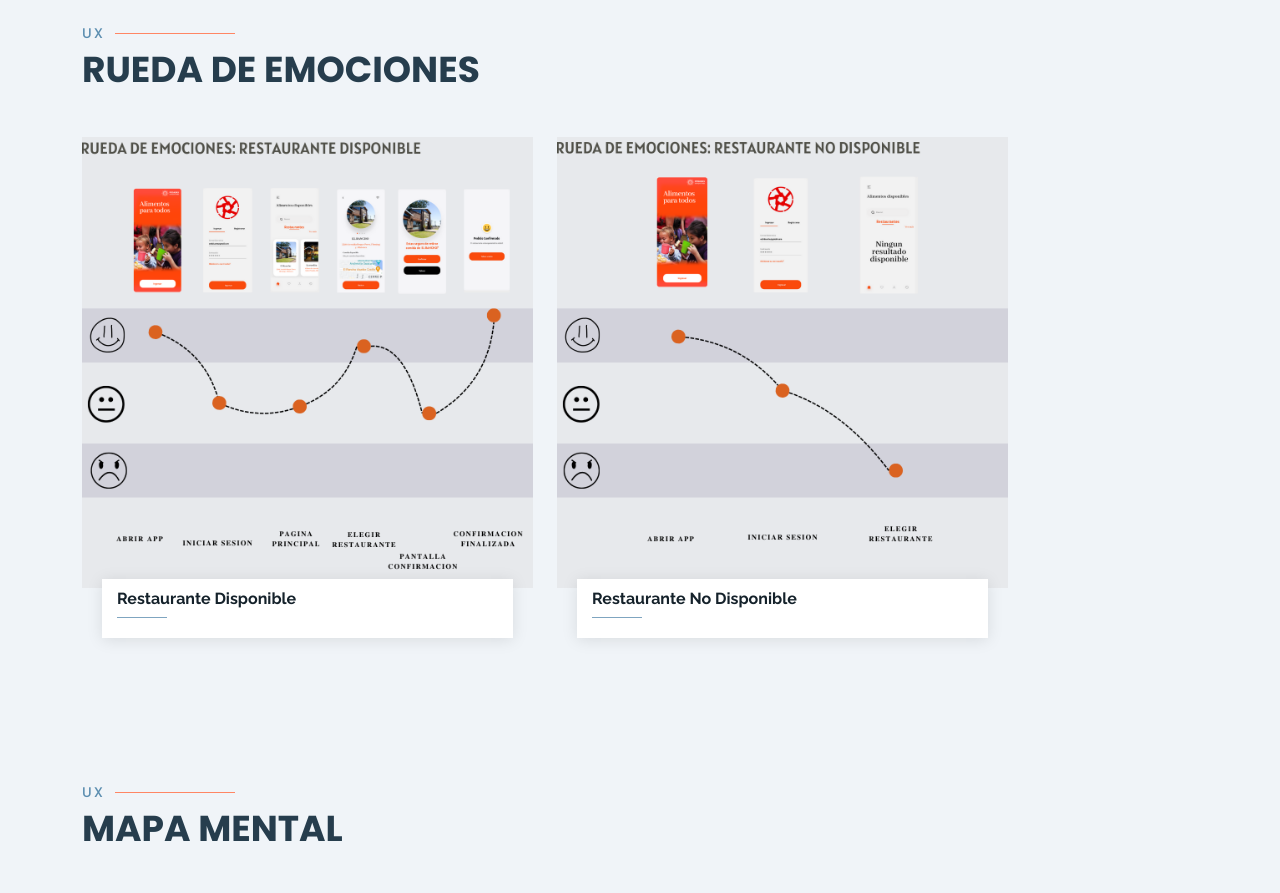
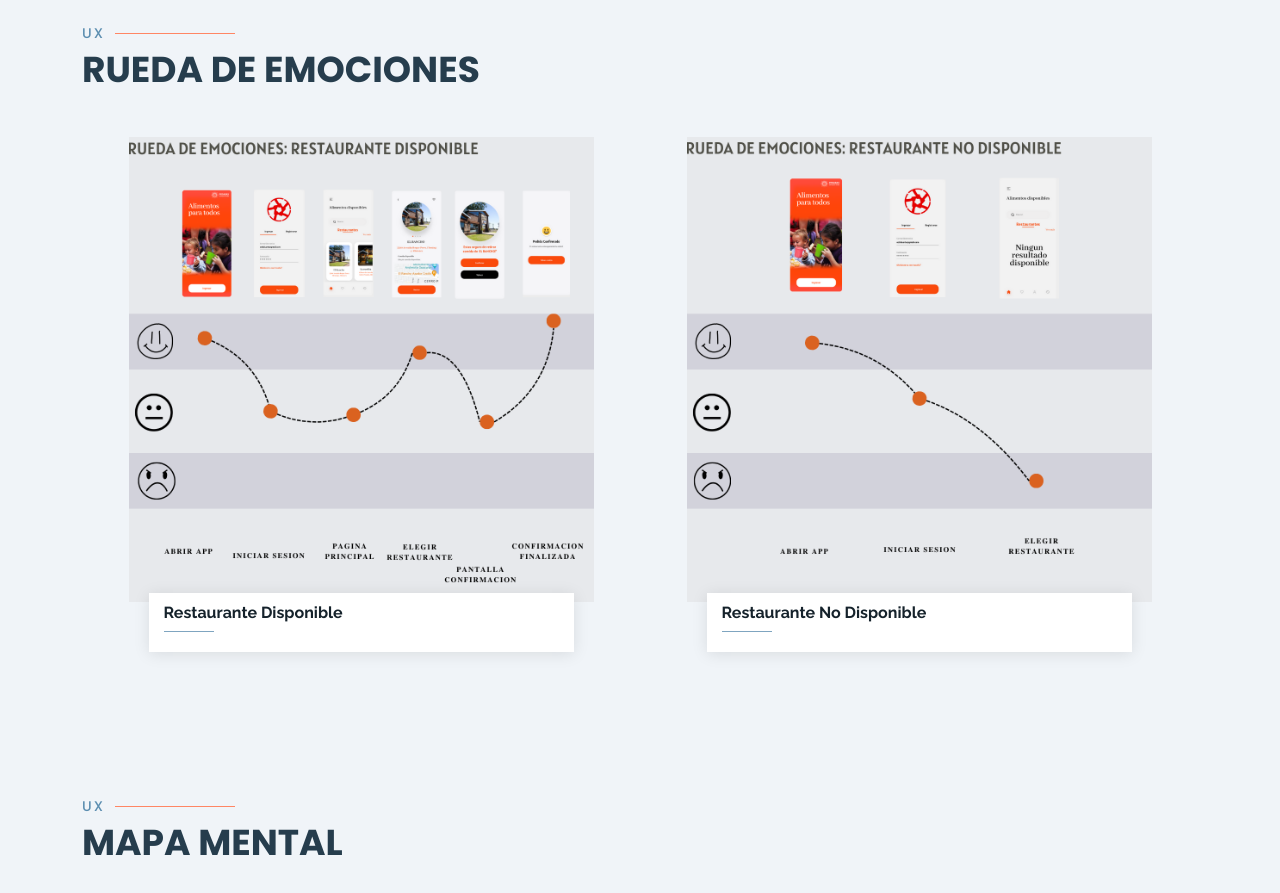
Before and after one commit to octiduarte/DesarrolloMultimedia, a plain HTML site: page index.html in a window 1280 px wide. Shown: the part 5800-6693 px from the top of the page. Drawn offline with nearby package versions, Linux system fonts and the light colour scheme.

Commit message:
Centrar imagenes rueda de emociones

```diff
--- a/index.html
+++ b/index.html
@@ -477,7 +477,7 @@
       <p>Rueda de emociones</p>
     </div>
 
-    <div class="row">
+    <div class="d-flex justify-content-around">
       <div class="col-lg-5 col-md-6">
         <div class="member" data-aos="fade-up" data-aos-delay="100">
           <div class="pic"><img src="assets/img/ruedaEmociones/ruedaEmocionesDisponible.png" class="img-fluid" alt=""></div>
```
